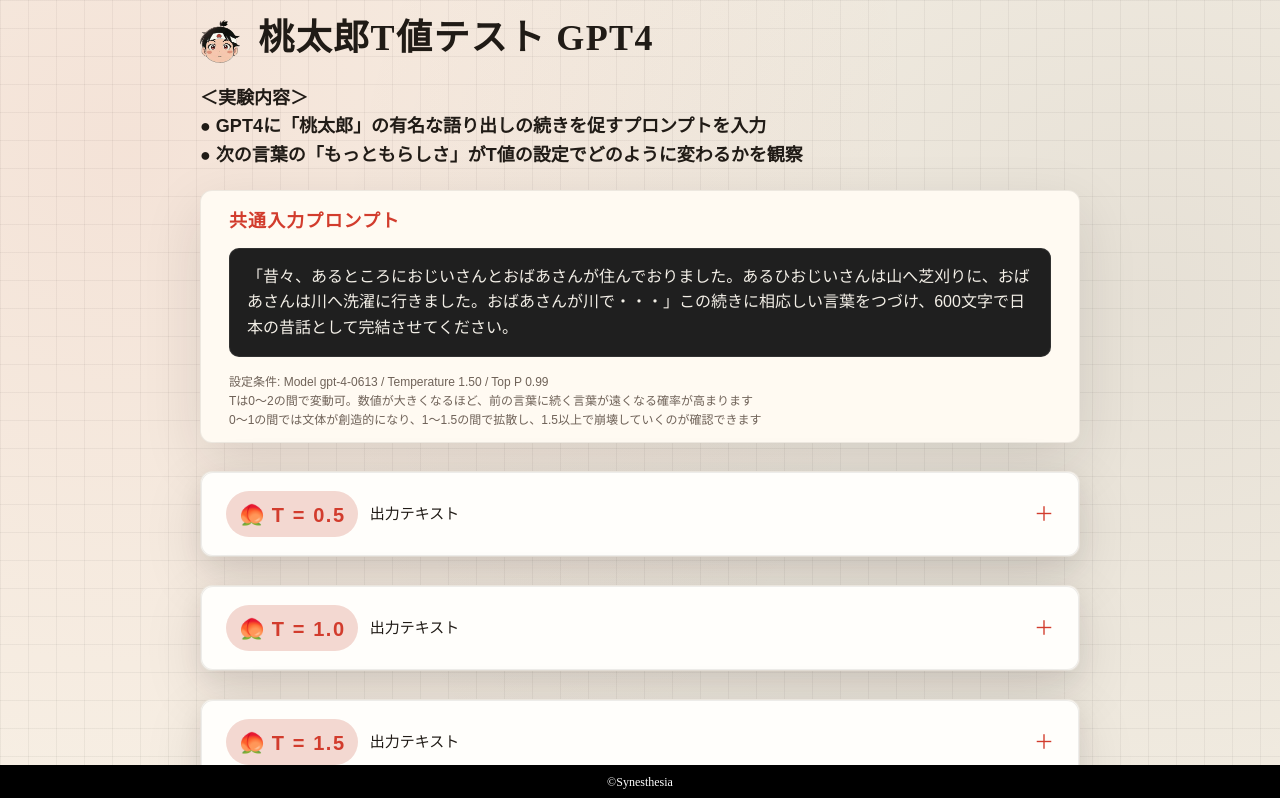
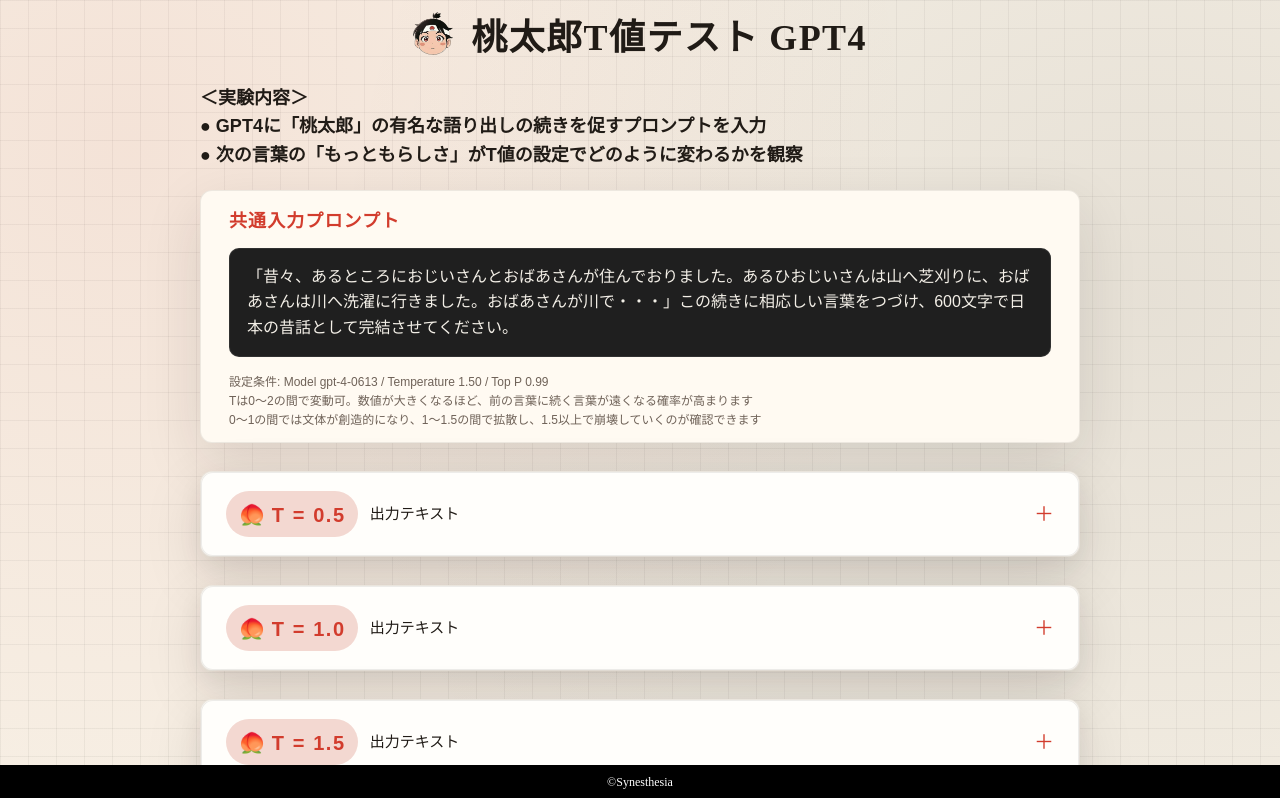
Before and after one commit to webdemo-archive/momotaro_t_value, a plain HTML site: page index.html in a window 1280 px wide. Shown: the top 798 px of the page. Drawn offline with Linux system fonts and the light colour scheme.

Commit message:
Add files via upload

```diff
--- a/index.html
+++ b/index.html
@@ -42,10 +42,11 @@
 
     header {
       margin-bottom: 20px;
+      text-align: center;
     }
 
     .title {
-      font-size: clamp(28px, 4vw, 36px);
+      font-size: clamp(24px, 6vw, 36px);
       letter-spacing: 0.04em;
       margin: 0 0 16px;
     }
@@ -205,8 +206,8 @@
   <main>
     <header>
       <h1 class="title"><img src="momotaro.png" alt="桃太郎"
-          style="height: 1.2em; vertical-align: middle; margin-right: 8px;"> 桃太郎T値テスト GPT4</h1>
-      <p class="subtitle" style="color: inherit;">
+          style="height: 1.2em; vertical-align: -0.15em; margin-right: 8px;"> 桃太郎T値テスト GPT4</h1>
+      <p class="subtitle" style="color: inherit; text-align: left;">
         <b>＜実験内容＞<br>● GPT4に「桃太郎」の有名な語り出しの続きを促すプロンプトを入力<br>● 次の言葉の「もっともらしさ」がT値の設定でどのように変わるかを観察</b>
       </p>
     </header>
```
